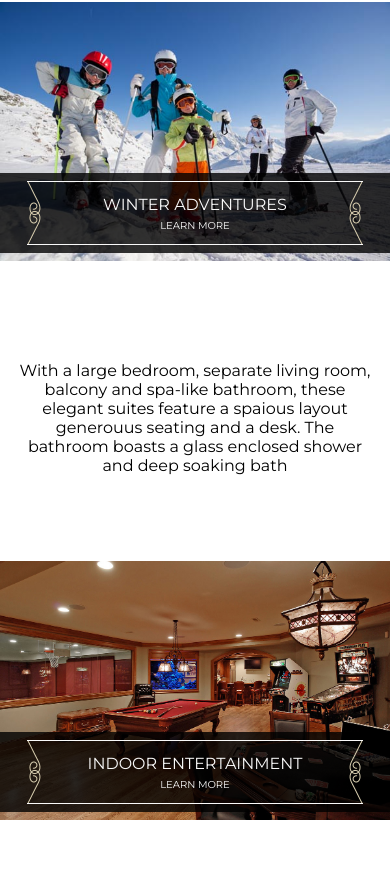
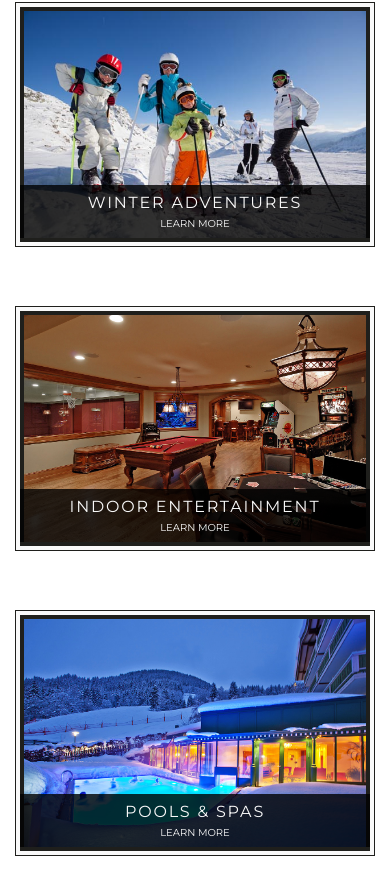
Before and after one commit to Gabewest1/hotel, a React (Create React App) app: page / in a window 390 px wide. Shown: the part 3209-4104 px from the top of the page. Built offline with nearby package versions, Linux system fonts and the light colour scheme; a web font is replaced by a local one.

Commit message:
Updated <ActivityView/> to be responsive.

```diff
--- a/src/pages/Home/ActivitiesSection.js
+++ b/src/pages/Home/ActivitiesSection.js
@@ -26,7 +26,7 @@ export default class Activities extends React.Component {
                     <ActivityView
                         src="/assets/images/activities/pool.jpg"
                         description="With a large bedroom, separate living room, balcony and spa-like bathroom, these elegant suites feature a spaious layout generouus seating and a desk. The bathroom boasts a glass enclosed shower and deep soaking bath"
-                        title="Pools & Spas"
+                        title="Pools &amp; Spas"
                     />
 
                     <ActivityView
@@ -39,58 +39,78 @@ export default class Activities extends React.Component {
         )
     }
 }
+
+const FIRST_BREAKPOINT = "768px"
+
+/*VIEWS*/
 const ActivityView = ({ description, src, title }) => (
     <Activity>
-        <ImageContainer >
-            <Image src={ src } />
-            <LearnMoreView title={ title } />
-        </ImageContainer>
-        <Center>
-            <Description>{ description }</Description>
-        </Center>
+        <AnimatingBox>
+            <ImageContainer >
+                <Image src={ src } />
+                <LearnMoreView title={ title } />
+            </ImageContainer>
+        </AnimatingBox>
     </Activity>
 )
 const LearnMoreView = ({ title }) => (
     <LearnMoreContainer>
         <FancyBackground>
-            <Title>{ title }</Title>
-            <LearnMoreText>Learn More</LearnMoreText>
+            <LearnMoreTitle>{ title }</LearnMoreTitle>
+            <LearnMoreLink>Learn More</LearnMoreLink>
         </FancyBackground>
     </LearnMoreContainer>
 )
-const Title = styled.p`
+
+/* STYLES */
+const LearnMoreTitle = styled.p`
     margin: 0;
+    white-space: nowrap;
+    letter-spacing: 1.8px;
+
+    @media(min-width: ${ FIRST_BREAKPOINT }) {
+        font-size: 18px;
+    }
 `
-const LearnMoreText = styled.a`
+const LearnMoreLink = styled.a`
     margin: 0;
     font-size: 10px;
     margin-top: 5px;
 `
 const FancyBackground = styled.div`
-    background:
-        url(/assets/images/activities/box-bg-left.png) no-repeat left -1px,
-        url(/assets/images/activities/box-bg-right.png) no-repeat right -1px;
-    box-sizing: border-box;
-    border-top: solid thin ${ PRIMARY_COLOR };
-    border-bottom: solid thin ${ PRIMARY_COLOR };
     display: flex;
     justify-content: center;
     align-items: center;
     flex-direction: column;
     color: ${ PRIMARY_COLOR };
     width: 90%;
-    height: 64px;
+
+    @media (min-width: 480px) {
+        height: 64px;
+        background:
+        url(/assets/images/activities/box-bg-left.png) no-repeat left -1px,
+        url(/assets/images/activities/box-bg-right.png) no-repeat right -1px;
+        box-sizing: border-box;
+        border-top: solid thin ${ PRIMARY_COLOR };
+        border-bottom: solid thin ${ PRIMARY_COLOR };
+    }
 `
 const LearnMoreContainer = styled.div`
     background-color: rgba(0, 0, 0, .8);
     box-sizing: border-box;
-    width: 100%;
     display: flex;
     justify-content: center;
     align-items: center;
     padding: 8px;
-    transform: translateY(-115%);
     text-transform: uppercase;
+    position: absolute;
+    bottom: 4px;
+    left: 0;
+    right: 0;
+
+    @media (min-width: ${ FIRST_BREAKPOINT }) {
+        bottom: 15px;
+    }
 `
 const Description = styled.p`
     display: flex;
@@ -98,59 +118,57 @@ const Description = styled.p`
 `
 const Image = styled.img`
     max-width: 100%;
+    width: 100%;
 `
 const ImageContainer = styled.div`
-    width: 100vw;
     position: relative;
+    background: ${ SECONDARY_COLOR };
+    padding: 4px;
+    box-sizing: border-box;
+    display: flex;
+    align-items: center;
+`
+const AnimatingBox = styled.div`
+    background-color: ${ PRIMARY_COLOR };
+    padding: 4px;
+    box-sizing: border-box;
+    border: solid thin ${ SECONDARY_COLOR };
+    width: 100%;
+
+    &, > * {
+        transition: padding .5s linear;
+    }
+
+    &:hover, > *:hover {
+        padding: 0;
+    }
+
 `
 const Activity = styled.div`
+    max-width: 700px;
+    width: 100%;
+    height: 60vw;
+
+    @media (min-width: ${ FIRST_BREAKPOINT }) {
+        height: 447px;
+    }
+    @media(min-width: 1200px) {
+        width: 47%;
+    }
+`
+const Wrapper = styled.div`
     display: flex;
     flex-direction: column;
     align-items: center;
 
-    @media (min-width: 768px) {
-        flex-direction: row;
-        justify-content: space-around;
-        height: 300px;
-
-        ${ Description } {
-            margin-bottom: 0;
-            max-width: 440px;
-        }
-
-        ${ ImageContainer } {
-            width: 40%;
-        }
-    }
-`
-const Center = styled.div`
-    text-align: center;
-
-    @media (min-width: 768px) {
-        width: 40%;
-        display: flex;
-        justify-content: center;
-    }
-`
-const Wrapper = styled.div`
     > * {
         margin-bottom: 70px;
     }
 
-    > *:last-child {
-        margin-bottom: 0px;
-    }
-
-    @media (min-width: 768px) {
-        > * {
-            margin-bottom: 120px;
-        }
-
-        ${ Activity }:nth-child(2n) {
-            flex-direction: row-reverse;
-        }
+    @media (min-width: ${ FIRST_BREAKPOINT }) {
+        flex-direction: row;
+        flex-wrap: wrap;
+        justify-content: space-around;
     }
 `
-const ActivitiesView = styled.section`
-    padding-bottom: 50px;
-`
+const ActivitiesView = styled.section``
```
